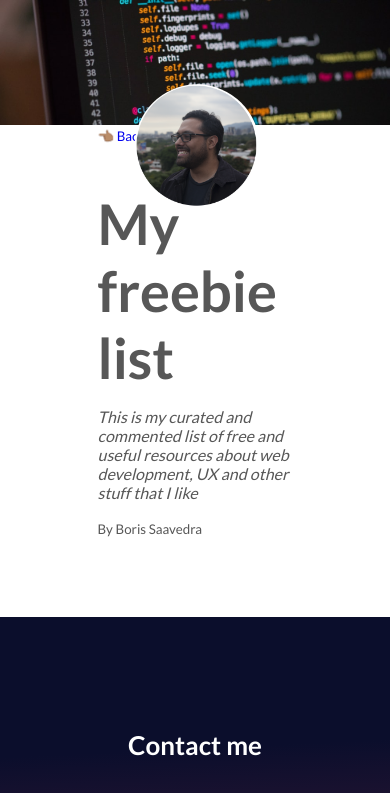
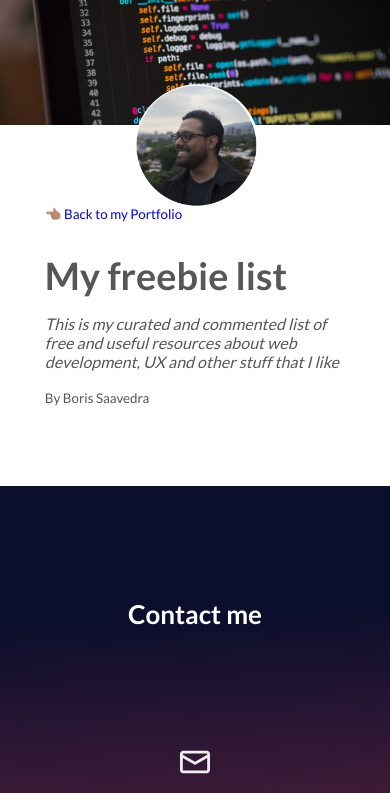
Before and after one commit to borisaavedra/feeder, a Flask app: page /free-stuff in a window 390 px wide. Shown: the top 793 px of the page. Run offline with Flask 2, Linux system fonts and the light colour scheme; data that the repository does not hold is empty.

Commit message:
Media queries added to free.stuff page

```diff
--- /dev/null
+++ b/app/application/static/styles/media_queries_feeder.css
@@ -0,0 +1,42 @@
+
+@media only screen and (max-width: 1260px) {
+    .bigger {
+        font-size: 236%;
+    }
+
+    .center-feeder {
+        width: 50%;
+        margin-top: 95px;
+
+    }
+
+    article {
+        flex-direction: column;
+    }
+
+    .article-img {
+        width: 100%;
+    }
+
+}
+
+@media only screen and (max-width: 580px) {
+    .bigger {
+        font-size: 236%;
+    }
+
+    .center-feeder {
+        width: 77%;
+        margin-top: 20%;
+
+    }
+
+    article {
+        flex-direction: column;
+    }
+
+    .article-img {
+        width: 100%;
+    }
+
+}
--- a/app/application/templates/base.html
+++ b/app/application/templates/base.html
@@ -5,6 +5,7 @@
     <meta name="viewport" content="width=device-width, initial-scale=1.0">
     <link rel="stylesheet" type="text/css" href="{{ url_for('static', filename='styles/styles.css') }}">
     <link rel="stylesheet" type="text/css" href="{{ url_for('static', filename='styles/media_queries.css') }}">
+    <link rel="stylesheet" type="text/css" href="{{ url_for('static', filename='styles/media_queries_feeder.css') }}">
     <link href="https://fonts.googleapis.com/css2?family=Lato:wght@300;400;700;900&display=swap" rel="stylesheet">
     <link rel="icon" type="image/png" href="{{ url_for('static', filename='assets/favicon.png') }}">
     <title>Boris Saavedra | FULL STACK DEVELOPER</title>
```
